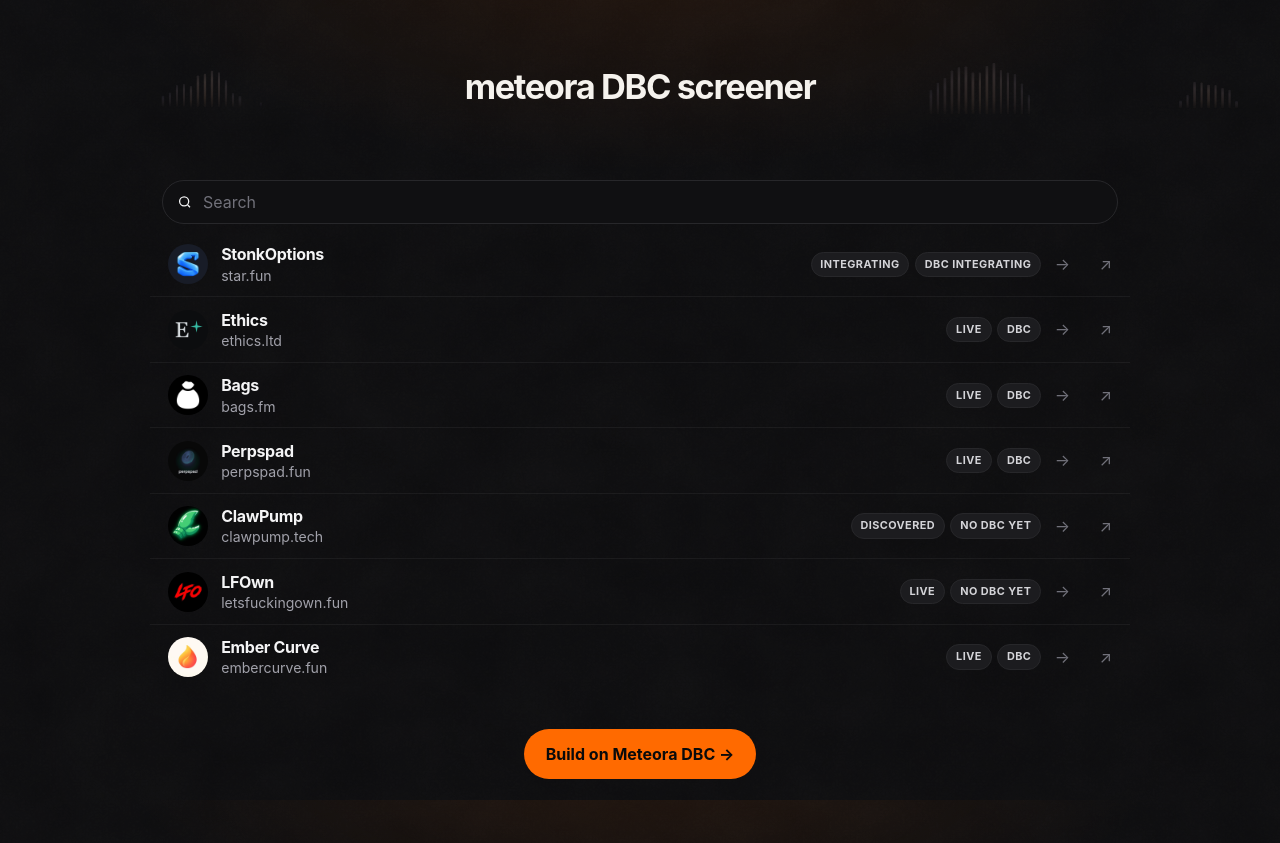
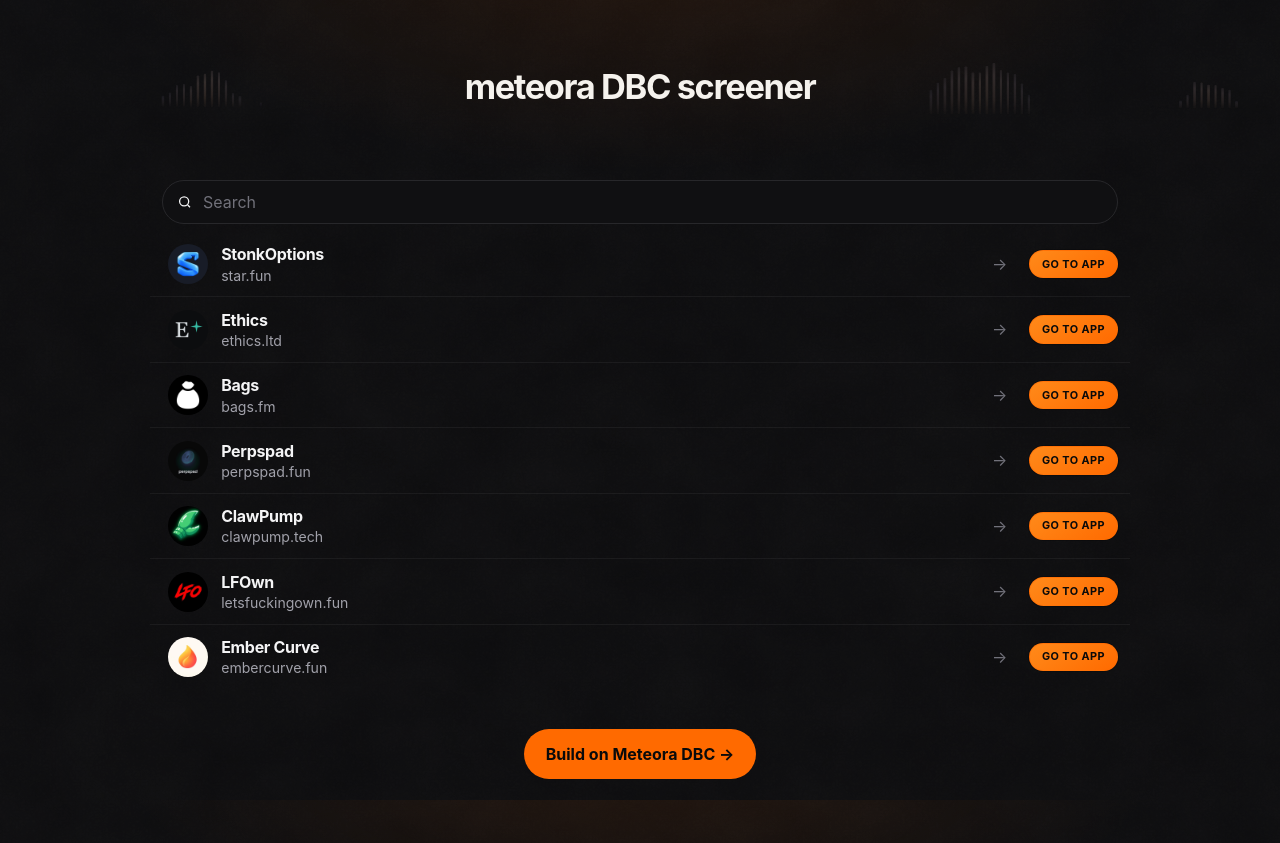
Before and after one commit to semi-infiknight/RWAScreener, a Next.js app: page / in a window 1280 px wide. Built offline with nearby package versions, Linux system fonts and the light colour scheme.

Commit message:
fix(home): drop status/DBC pills; replace ↗ with GO TO APP
Homepage list rows keep project → detail; external site opens via a stopPropagation GO TO APP pill.

```diff
--- a/app/ecosystem-explorer.tsx
+++ b/app/ecosystem-explorer.tsx
@@ -28,13 +28,6 @@ function initials(name: string): string {
   const parts = name.trim().split(/\s+/);
   if (parts.length === 1) return parts[0].slice(0, 2).toUpperCase();
   return (parts[0][0] + parts[1][0]).toUpperCase();
-}
-
-function dbcTag(p: Project): string {
-  if (p.dbc.integrated === true) return "DBC";
-  if (p.dbc.integrated === false) return "NO DBC YET";
-  if (p.status === "integrating") return "DBC integrating";
-  return "DBC TBD";
 }
 
 export function EcosystemExplorer({
@@ -102,7 +95,7 @@ export function EcosystemExplorer({
             <div className="empty">No projects match.</div>
           ) : (
             shown.map((p, idx) => {
-              const href = p.website ?? p.x ?? p.docs ?? "#";
+              const appHref = p.website ?? p.x ?? p.docs ?? null;
               return (
                 <div key={p.id} role="listitem" className="row-wrap">
                   <Link
@@ -131,23 +124,22 @@ export function EcosystemExplorer({
                       <div className="name">{p.displayName}</div>
                       <div className="domain">{domainOf(p.website)}</div>
                     </span>
-                    <span className="tags">
-                      <span className="tag">{p.status.replace("_", " ")}</span>
-                      <span className="tag">{dbcTag(p)}</span>
-                    </span>
                     <span className="row-chevron" aria-hidden>
                       →
                     </span>
                   </Link>
-                  {href !== "#" ? (
+                  {appHref ? (
                     <a
-                      className="ext row-ext"
-                      href={href}
+                      className="go-to-app"
+                      href={appHref}
                       target="_blank"
                       rel="noreferrer"
-                      aria-label={`Open ${p.displayName} website`}
+                      aria-label={`Go to ${p.displayName} app`}
+                      onClick={(e) => {
+                        e.stopPropagation();
+                      }}
                     >
-                      ↗
+                      GO TO APP
                     </a>
                   ) : null}
                 </div>
--- a/app/globals.css
+++ b/app/globals.css
@@ -235,7 +235,7 @@ button, input { font: inherit; color: inherit; }
   padding: 0.85rem 1rem;
   cursor: pointer;
   display: grid;
-  grid-template-columns: auto 1fr auto auto;
+  grid-template-columns: auto 1fr auto;
   gap: 0.85rem;
   align-items: center;
 }
@@ -444,7 +444,6 @@ button, input { font: inherit; color: inherit; }
 @media (min-width: 860px) {
   .nav-links, .nav-cta { display: flex; }
   .hamburger { display: none; }
-  .tags { display: flex; }
   .row {
     min-height: 64px;
     padding: 0.7rem 1.1rem;
@@ -459,7 +458,6 @@ button, input { font: inherit; color: inherit; }
   .row {
     grid-template-columns: auto 1fr auto;
   }
-  .tags { display: none; }
   .expand { padding-left: 3.25rem; }
 }
 
@@ -485,6 +483,32 @@ button, input { font: inherit; color: inherit; }
   align-self: center;
   margin-right: 0.65rem;
 }
+
+.go-to-app {
+  align-self: center;
+  margin-right: 0.75rem;
+  flex-shrink: 0;
+  display: inline-flex;
+  align-items: center;
+  justify-content: center;
+  white-space: nowrap;
+  border-radius: 999px;
+  padding: 0.35rem 0.75rem;
+  font-size: 0.68rem;
+  font-weight: 700;
+  letter-spacing: 0.04em;
+  text-transform: uppercase;
+  text-decoration: none;
+  color: #0a0a0a;
+  background: linear-gradient(145deg, #ff8a1a, #ff6a00);
+  border: 1px solid rgba(255, 106, 0, 0.55);
+  box-shadow: 0 0 0 1px rgba(0, 0, 0, 0.25);
+}
+.go-to-app:hover {
+  filter: brightness(1.06);
+  color: #0a0a0a;
+}
+
 
 .project-page { padding-top: 2rem; }
 .back-link {
```
